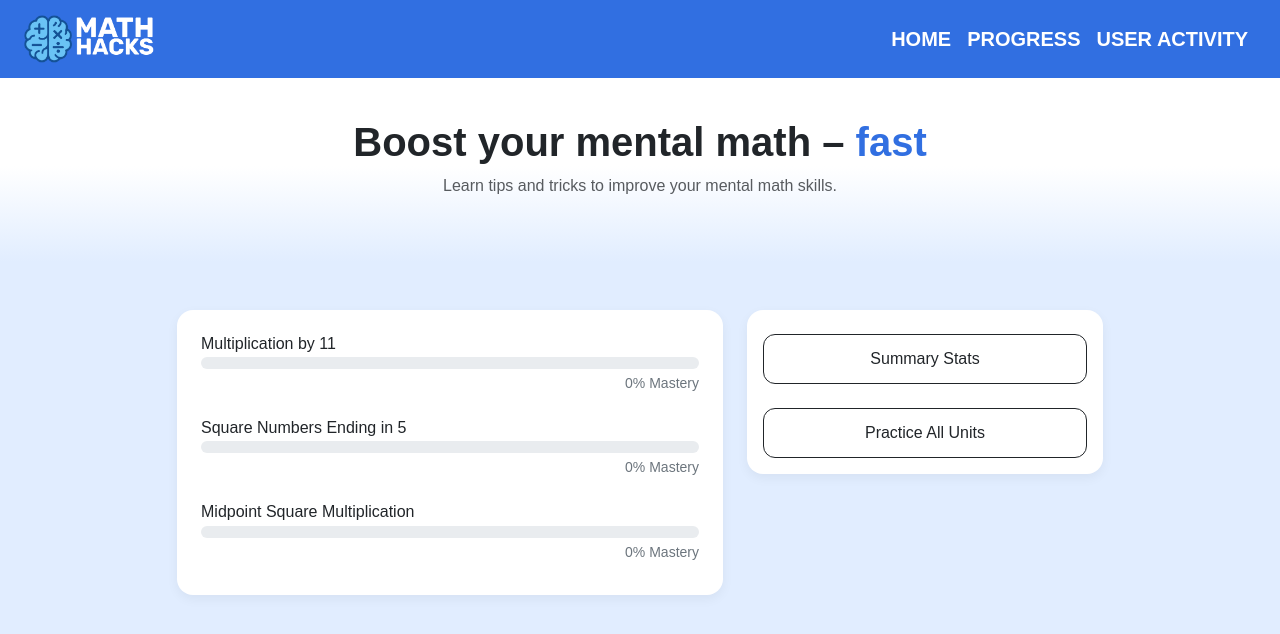
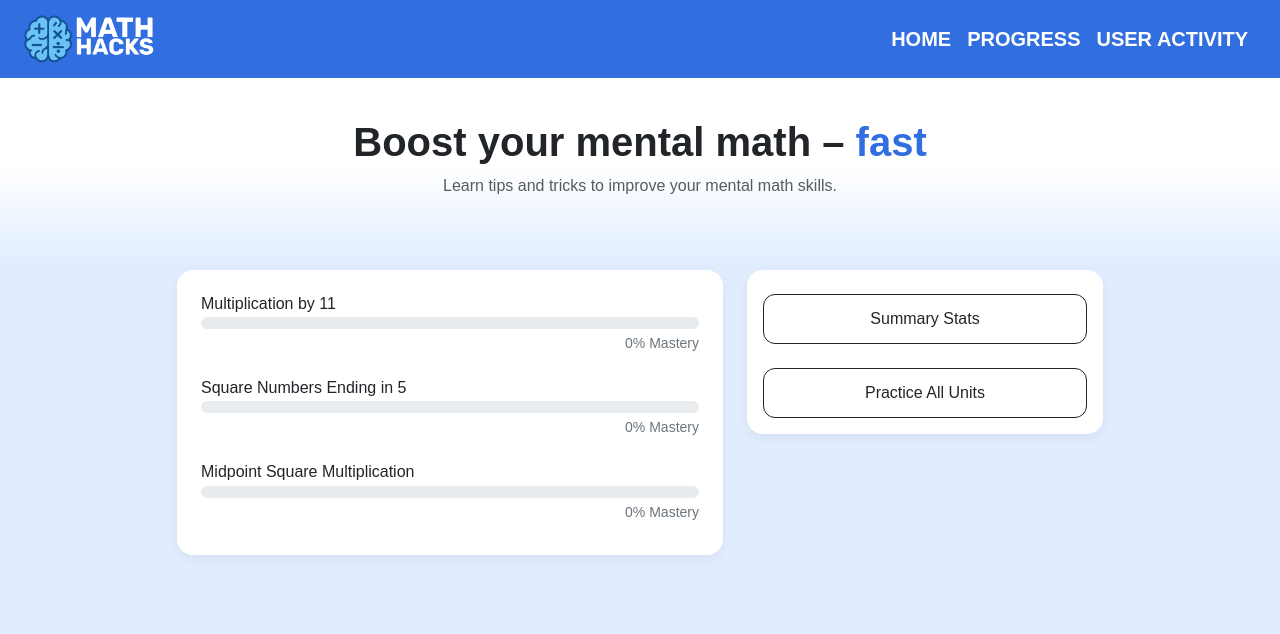
Before and after one commit to CostanzaSiniscalchi/MentalMath, a Flask app: page / in a window 1280 px wide. Shown: the top 634 px of the page. Run offline with Flask 3, Linux system fonts and the light colour scheme.

Commit message:
fixed space on homepage

```diff
--- a/templates/home.html
+++ b/templates/home.html
@@ -16,7 +16,7 @@
   </div>
 </section>
 
-<section class="container-lg my-5">
+<section class="container-lg my-2">
   <div class="row g-4 justify-content-center">
 
     <!-- Progress + Actions -->
```
